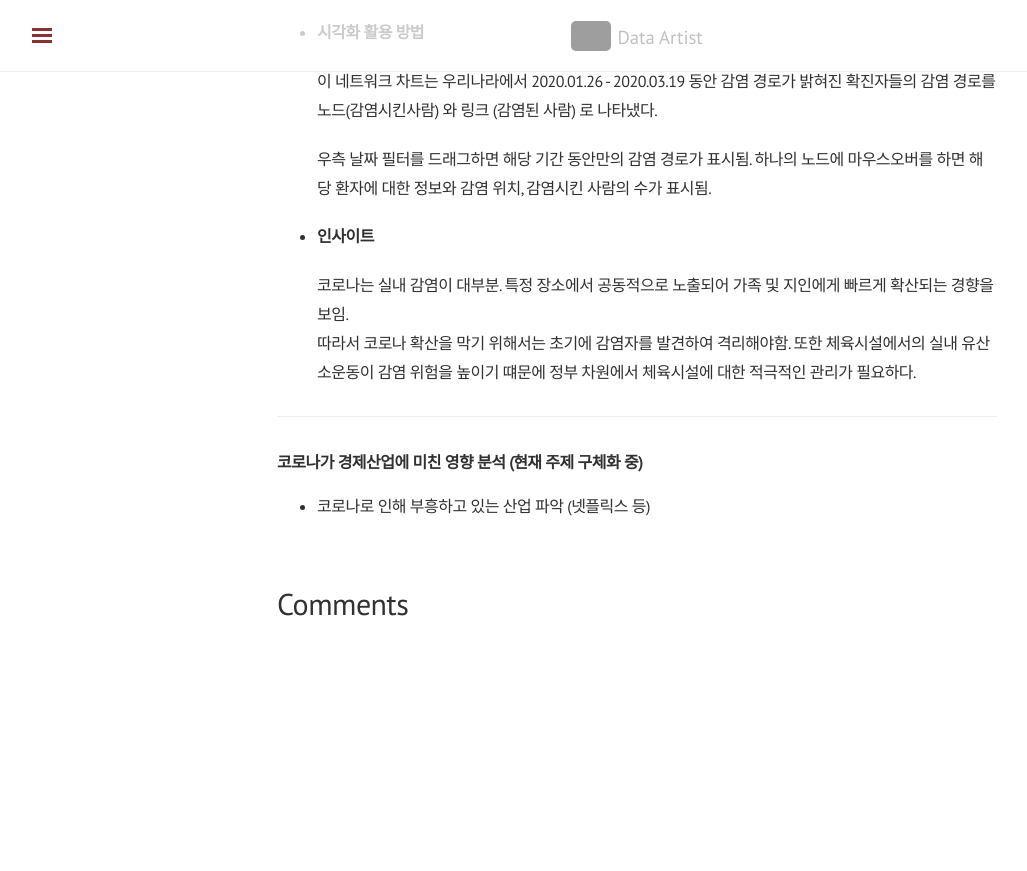
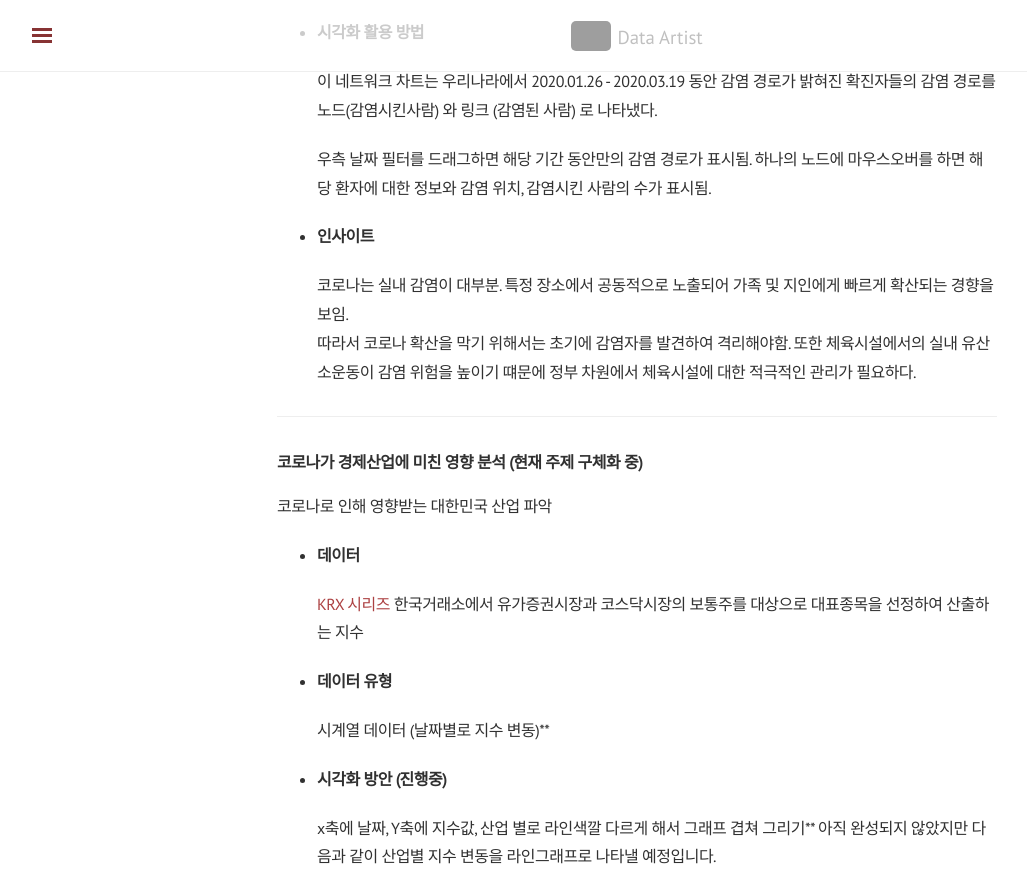
Before and after one commit to shanny924/shanny924.github.io, a Jekyll site: the page built from _posts/2020-04-06-dmc#4.md, in a window 1280 px wide and 1400 px high, scrolled down 1228 px. Shown: the top 871 px of the window, without its empty margins (3-1030 px from the left). Built offline with Jekyll 4.4.1, drawn with Linux system fonts in a browser that asks for light colours; nearby versions of some CDN libraries; comment, search, counter and statistics services are not loaded; before the commit the page ends 1860 px from its top, so only the background shows below that; some of the changed text lies outside the part shown; grey boxes are pictures that could not be loaded.

Commit message:
Update 2020-04-06-dmc#4.md

```diff
--- a/_posts/2020-04-06-dmc#4.md
+++ b/_posts/2020-04-06-dmc#4.md
@@ -45,4 +45,25 @@ tag: [디지털미디어컨텐츠]
 ### 코로나가 경제산업에 미친 영향 분석 (현재 주제 구체화 중)
 
 
-* 코로나로 인해 부흥하고 있는 산업 파악 (넷플릭스 등)
+코로나로 인해 영향받는 대한민국 산업 파악
+
+* **데이터**
+
+  [KRX 시리즈](https://drive.google.com/open?id=1aKr7qyRsnCd4z82Ra33jQibAK1nb_3hV)
+  한국거래소에서 유가증권시장과 코스닥시장의 보통주를 대상으로 대표종목을 선정하여 산출하는 지수
+
+* **데이터 유형**
+
+  시계열 데이터 (날짜별로 지수 변동)**
+
+* **시각화 방안 (진행중)**
+
+  x축에 날짜, Y축에 지수값, 산업 별로 라인색깔 다르게 해서 그래프 겹쳐 그리기**
+  아직 완성되지 않았지만 다음과 같이 산업별 지수 변동을 라인그래프로 나타낼 예정입니다.
+
+  ![예시](https://drive.google.com/uc?id=1u3a2UyK8y8M3QEt90AA9XCw8dd38VznX)
+
+
+* **도출 예정 인사이트**
+
+  코로나가 특정 산업 지수에 미친 영향
```
